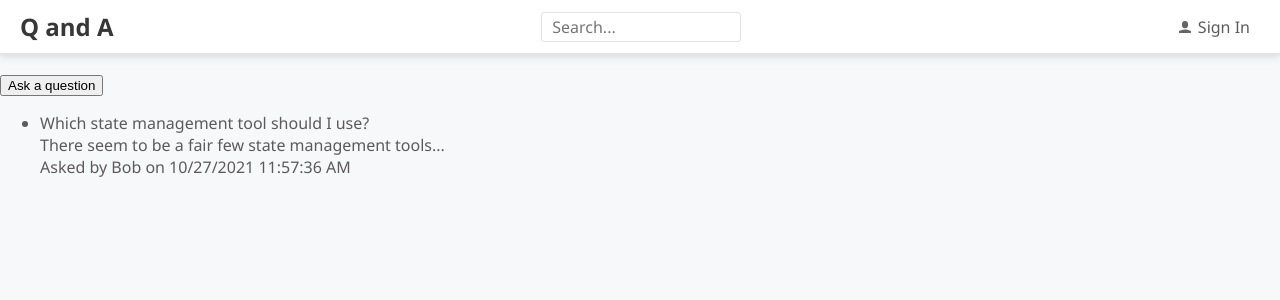
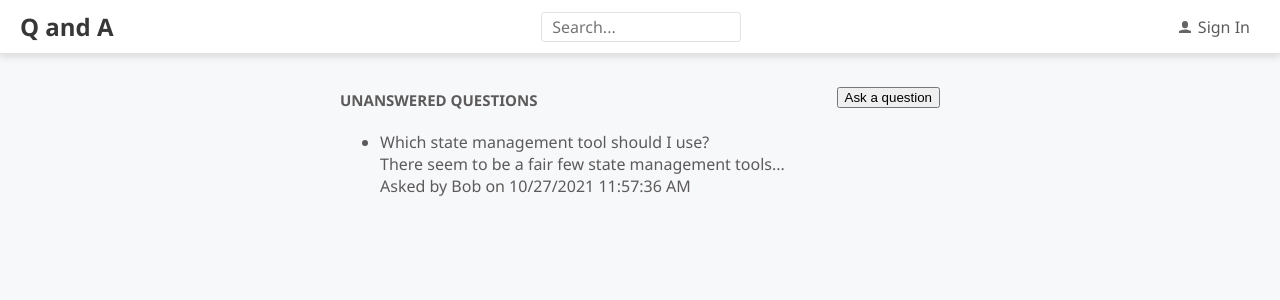
Before and after one commit to vytautas-dotcom/QAprojFrontend, a React (Create React App) app in the folder frontend/: page / in a window 1280 px wide. Shown: the top 300 px of the page. Built offline with nearby package versions, Linux system fonts and the light colour scheme.

Commit message:
Style HomePage, PageTitle and Page

```diff
--- a/frontend/src/HomePage.tsx
+++ b/frontend/src/HomePage.tsx
@@ -1,3 +1,6 @@
+/** @jsxImportSource @emotion/react */
+import { css } from "@emotion/react";
+
 import React from "react";
 import { QuestionList } from "./QuestionList";
 import { getUnansweredQuestions, QuestionData } from "./QuestionData";
@@ -23,7 +26,13 @@
 
   return (
     <Page>
-      <div>
+      <div
+        css={css`
+          display: flex;
+          align-items: center;
+          justify-content: space-between;
+        `}
+      >
         <PageTitle>Unanswered Questions</PageTitle>
         <button onClick={handleAskQuestionClick}>Ask a question</button>
       </div>
--- a/frontend/src/Page.tsx
+++ b/frontend/src/Page.tsx
@@ -1,3 +1,6 @@
+/** @jsxImportSource @emotion/react */
+import { css } from "@emotion/react";
+
 import React from "react";
 import { PageTitle } from "./PageTitle";
 
@@ -7,7 +10,13 @@
 }
 
 export const Page = ({ title, children }: Props) => (
-  <div>
+  <div
+    css={css`
+      margin: 50px auto 20px auto;
+      padding: 30px 20px;
+      max-width: 600px;
+    `}
+  >
     {title && <PageTitle>{title}</PageTitle>}
     {children}
   </div>
--- a/frontend/src/PageTitle.tsx
+++ b/frontend/src/PageTitle.tsx
@@ -1,7 +1,22 @@
+/** @jsxImportSource @emotion/react */
+import { css } from "@emotion/react";
+
 import React from "react";
 
 interface Props {
   children: React.ReactNode;
 }
 
-export const PageTitle = ({ children }: Props) => <h2>{children}</h2>;
+export const PageTitle = ({ children }: Props) => (
+  <h2
+    css={css`
+      font-size: 15px;
+      font-weight: bold;
+      margin: 10px 0px 5px;
+      text-align: center;
+      text-transform: uppercase;
+    `}
+  >
+    {children}
+  </h2>
+);
```
